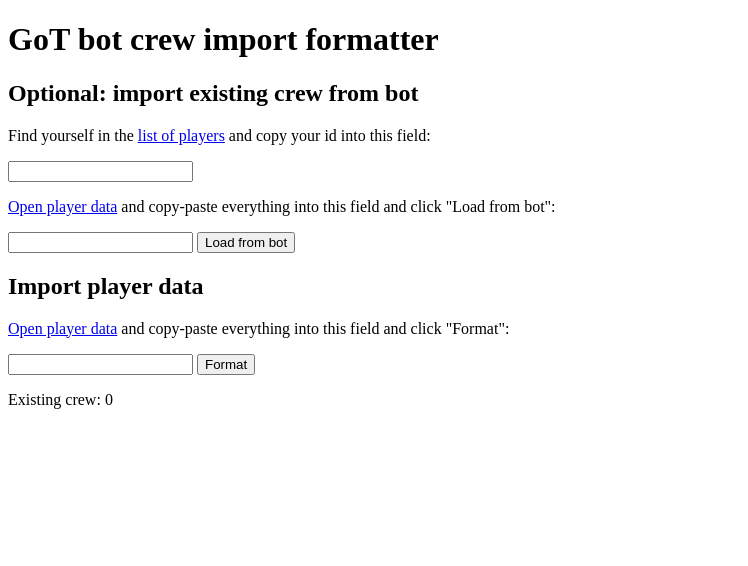
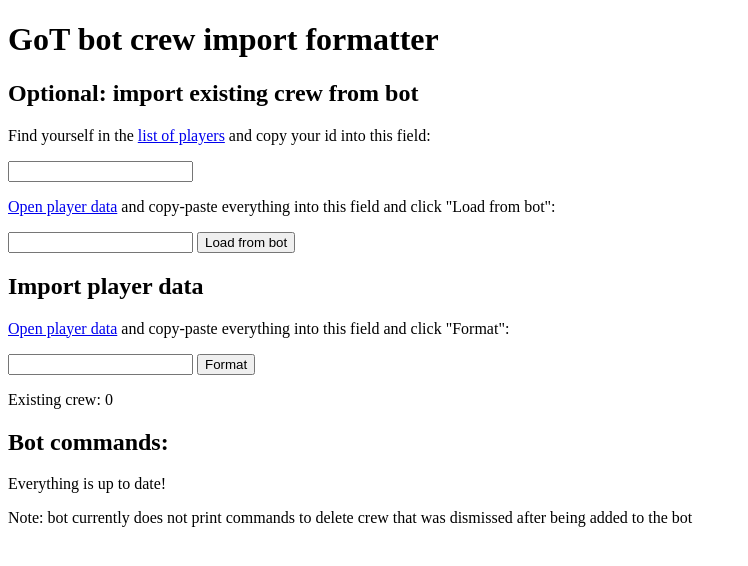
Before and after one commit to tabasavr/got-bot-import, a SvelteKit app: page / in a window 1280 px wide. Shown: the top 566 px of the page, without its empty margins (0-748 px from the left). Built offline with nearby package versions, Linux system fonts and the light colour scheme.

Commit message:
Display message when there are no commands to run

```diff
--- a/src/routes/+page.svelte
+++ b/src/routes/+page.svelte
@@ -108,6 +108,11 @@
 
 <p>Existing crew: {Object.keys(existingCrew).length}</p>
 
+<h2>Bot commands:</h2>
 {#each formattedCommands as command (command)}
 	<p><button on:click={() => copyToClipboard(command)}>Copy</button> {command}</p>
 {/each}
+{#if formattedCommands.length == 0}
+	<p>Everything is up to date!</p>
+	<p>Note: bot currently does not print commands to delete crew that was dismissed after being added to the bot</p>
+{/if}
```
